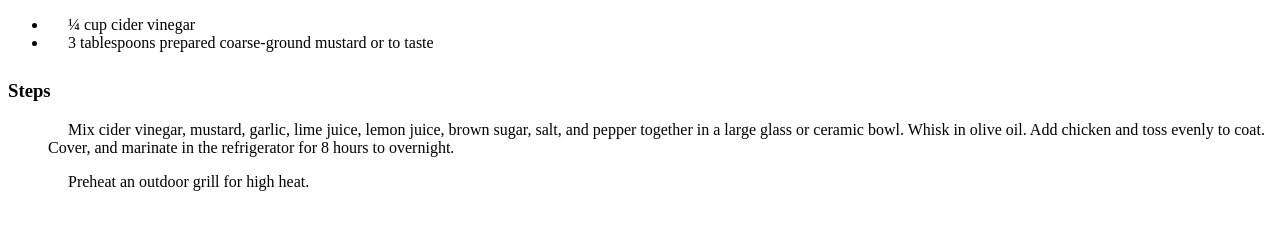
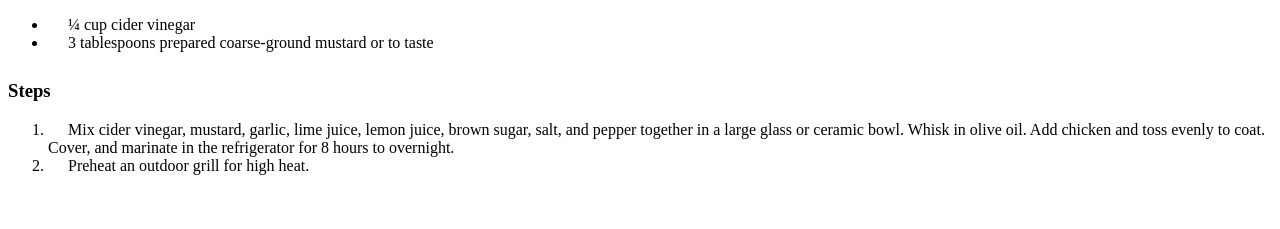
Before and after one commit to Alectopatronum/Test_Recipe, a plain HTML site: page recipes/lasagna.html in a window 1280 px wide. Shown: the part 105-334 px from the top of the page. Drawn offline with Linux system fonts and the light colour scheme.

Commit message:
Changes made to the list in recipes.

```diff
--- a/recipes/lasagna.html
+++ b/recipes/lasagna.html
@@ -20,8 +20,11 @@
 
         <h3 style="padding-top: 10px;">Steps</h3>
         <div style="text-indent: 20px;">
-            <ol>Mix cider vinegar, mustard, garlic, lime juice, lemon juice, brown sugar, salt, and pepper together in a large glass or ceramic bowl. Whisk in olive oil. Add chicken and toss evenly to coat. Cover, and marinate in the refrigerator for 8 hours to overnight.</ol>
-            <ol>Preheat an outdoor grill for high heat.</ol>
+            <ol>
+                <li>Mix cider vinegar, mustard, garlic, lime juice, lemon juice, brown sugar, salt, and pepper together in a large glass or ceramic bowl. Whisk in olive oil. Add chicken and toss evenly to coat. Cover, and marinate in the refrigerator for 8 hours to overnight.</li>
+                <li>Preheat an outdoor grill for high heat.</li>
+            </ol>
+
         </div>
 
 
```
